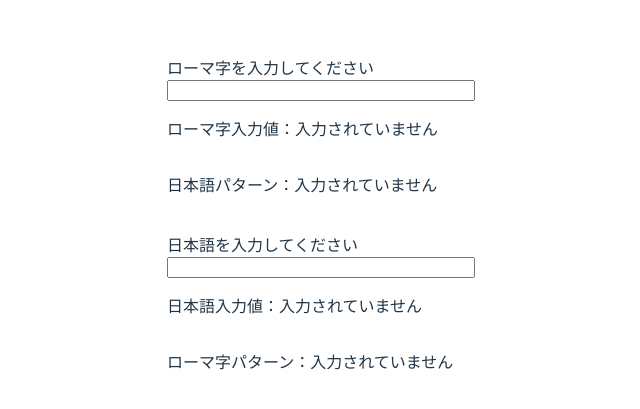
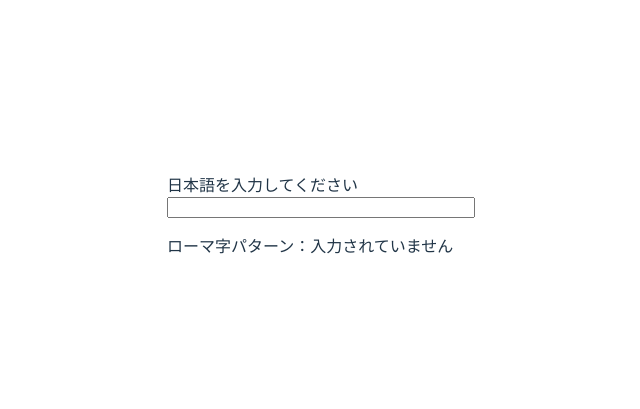
Before and after one commit to Memolia3/jp-transliterator, a Vue app in the folder examples/vue-example/: page / in a window 1280 px wide. Shown: the part 167-576 px from the top of the page, without its empty margins (319-959 px from the left). Built offline with nearby package versions, Linux system fonts and the light colour scheme.

Commit message:
vue-example更新

```diff
--- a/examples/vue-example/package.json
+++ b/examples/vue-example/package.json
@@ -9,7 +9,7 @@
     "preview": "vite preview"
   },
   "dependencies": {
-    "jp-transliterator": "^1.0.22",
+    "jp-transliterator": "^2.0.0",
     "scss": "^0.2.4",
     "vue": "^3.5.13"
   },
--- a/examples/vue-example/src/components/InputForm.vue
+++ b/examples/vue-example/src/components/InputForm.vue
@@ -1,33 +1,21 @@
 <script setup lang="ts">
 import { ref } from 'vue';
 import ShowRomanSentence from './ShowRomanSentence.vue';
-import ShowJapaneseSentence from './ShowJapaneseSentence.vue';
 
 const romanSentence = ref('');
-const japaneseSentence = ref('');
 
 function handleRomanInput(event: Event) {
     const target = event.target as HTMLInputElement;
     romanSentence.value = target.value;
-}
-
-function handleJapaneseInput(event: Event) {
-    const target = event.target as HTMLInputElement;
-    japaneseSentence.value = target.value;
 }
 </script>
 
 <template>
     <div class="input-form">
         <div class="input-form-roman">
-            <label for="roman">ローマ字を入力してください</label>
+            <label for="roman">日本語を入力してください</label>
             <input id="roman" @input="handleRomanInput" :value="romanSentence" />
-            <ShowJapaneseSentence :roman-sentence="romanSentence" />
-        </div>
-        <div class="input-form-japanese">
-            <label for="japanese">日本語を入力してください</label>
-            <input id="japanese" @input="handleJapaneseInput" :value="japaneseSentence" />
-            <ShowRomanSentence :japanese-sentence="japaneseSentence" />
+            <ShowRomanSentence :japanese-sentence="romanSentence" />
         </div>
     </div>
 </template>
@@ -40,8 +28,7 @@ function handleJapaneseInput(event: Event) {
     text-align: left;
     padding: 10px;
 
-    &-roman,
-    &-japanese {
+    &-roman {
         display: flex;
         flex-direction: column;
         margin-bottom: 20px;
--- a/examples/vue-example/src/components/ShowJapaneseSentence.vue
+++ /dev/null
@@ -1,18 +0,0 @@
-<script setup lang="ts">
-import { useSentence } from '../composables/useSentence';
-
-const { getJapaneseSentence } = useSentence();
-
-interface Props {
-    romanSentence: string;
-}
-
-const props = defineProps<Props>();
-</script>
-
-<template>
-    <p v-if="props.romanSentence">ローマ字入力値：{{ props.romanSentence }}</p>
-    <p v-else>ローマ字入力値：入力されていません</p>
-    <p v-if="props.romanSentence">日本語パターン：{{ getJapaneseSentence(props.romanSentence) }}</p>
-    <p v-else>日本語パターン：入力されていません</p>
-</template>
--- a/examples/vue-example/src/components/ShowRomanSentence.vue
+++ b/examples/vue-example/src/components/ShowRomanSentence.vue
@@ -11,8 +11,24 @@ const props = defineProps<Props>();
 </script>
 
 <template>
-    <p v-if="props.japaneseSentence">日本語入力値：{{ props.japaneseSentence }}</p>
-    <p v-else>日本語入力値：入力されていません</p>
-    <p v-if="props.japaneseSentence">ローマ字パターン：{{ getRomanSentence(props.japaneseSentence) }}</p>
+    <div v-if="props.japaneseSentence">
+        <p>ローマ字パターン：</p>
+        <ul>
+            <li v-for="(pattern, index) in getRomanSentence(props.japaneseSentence)" :key="index">
+                {{ pattern }}
+            </li>
+        </ul>
+    </div>
     <p v-else>ローマ字パターン：入力されていません</p>
 </template>
+
+<style scoped>
+ul {
+    text-align: left;
+    max-height: 300px;
+    overflow-y: auto;
+    border: 1px solid #ddd;
+    padding: 10px;
+    border-radius: 4px;
+}
+</style>
--- a/examples/vue-example/src/composables/useSentence.ts
+++ b/examples/vue-example/src/composables/useSentence.ts
@@ -1,42 +1,38 @@
-import { Romanizer, Japanizer } from "jp-transliterator";
-import type { Combinations } from "jp-transliterator";
+import { ref } from "vue";
+import { getAllRomajiPatterns } from "jp-transliterator";
 
 export function useSentence() {
-  const getRomanSentence = (str: string): string[][] => {
-    const pattern = new Romanizer().transliterate(str);
-    if (Array.isArray(pattern)) {
-      return combinationsToStringArray(pattern);
-    } else if (pattern && "error" in pattern) {
-      console.error(pattern.error);
+  const romanSentence = ref<string>("");
+
+  /**
+   * テキストをローマ字に変換する
+   * @param text 変換するテキスト
+   * @returns 変換されたローマ字パターンの配列
+   */
+  const getRomanSentence = (text: string): string[] => {
+    if (!text) return [];
+
+    try {
+      const result = getAllRomajiPatterns(text);
+
+      if (Array.isArray(result) && result.length > 0) {
+        // 確実に文字列の配列を返す
+        return result.flat().map(pattern =>
+          typeof pattern === 'string' ? pattern : String(pattern)
+        );
+      } else if (result && "error" in result) {
+        console.error("変換エラー:", result.error);
+        return [`変換エラー: ${result.error}`];
+      }
       return [];
-    } else {
-      console.error("Unexpected null result from transliterate");
-      return [];
+    } catch (error) {
+      console.error("変換処理中にエラーが発生しました:", error);
+      return ["変換エラーが発生しました"];
     }
   };
 
-  const getJapaneseSentence = (str: string): string[][] => {
-    const pattern = new Japanizer().transliterate(str);
-    if (Array.isArray(pattern)) {
-      return Array(pattern);
-    } else if (pattern && "error" in pattern) {
-      console.error(pattern.error);
-      return [];
-    } else {
-      console.error("Unexpected null result from transliterate");
-      return [];
-    }
-  };
-
-  function combinationsToStringArray(combinations: Combinations): string[][] {
-    return combinations.map(([hiragana, romaji]) => [
-      hiragana.join(""),
-      romaji.join(""),
-    ]);
-  }
-
   return {
+    romanSentence,
     getRomanSentence,
-    getJapaneseSentence,
   };
 }
--- a/package.json
+++ b/package.json
@@ -1,6 +1,6 @@
 {
   "name": "jp-transliterator",
-  "version": "1.0.22",
+  "version": "2.0.0",
   "main": "dist/index.cjs.js",
   "types": "dist/index.d.ts",
   "files": [
```
Also changed, not shown: examples/vue-example/tsconfig.app.json (+8 -10 lines), 2 other files (tests, documents, lock files or other folders).
